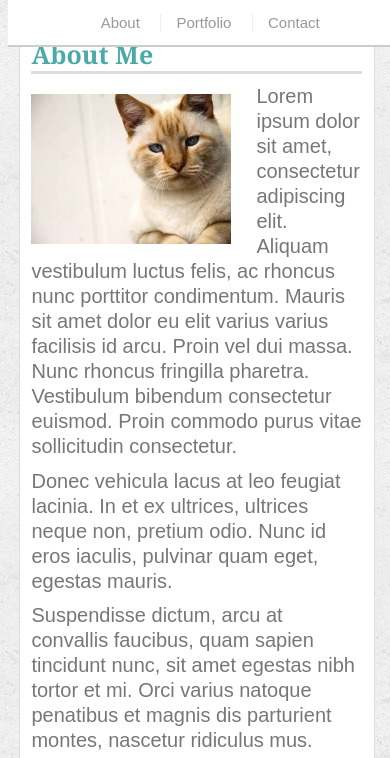
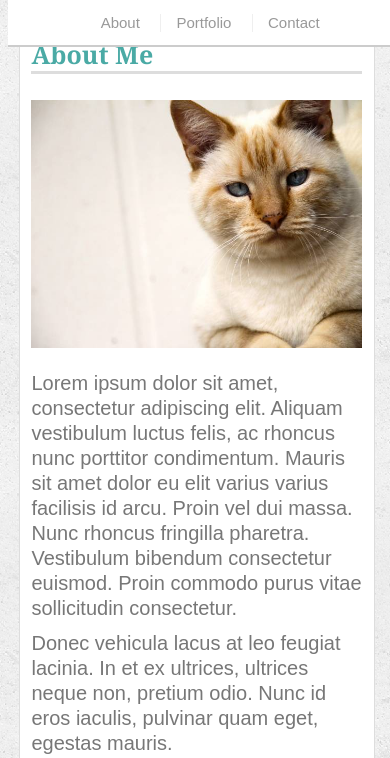
Before and after one commit to Ehwang12/Responsive-Portfolio, a plain HTML site: page index.html in a window 390 px wide. Shown: the part 86-844 px from the top of the page. Drawn offline with Linux system fonts and the light colour scheme.

Commit message:
resized auth image for 640px layout

```diff
--- a/assets/style.css
+++ b/assets/style.css
@@ -387,4 +387,12 @@ body {
     #main-container {
       padding-top: 18%;
     }
+
+    .auth-image {
+      float: none;
+      width: 100%;
+      height: auto;
+      margin: 5% auto;
+
+    }
   }
```
